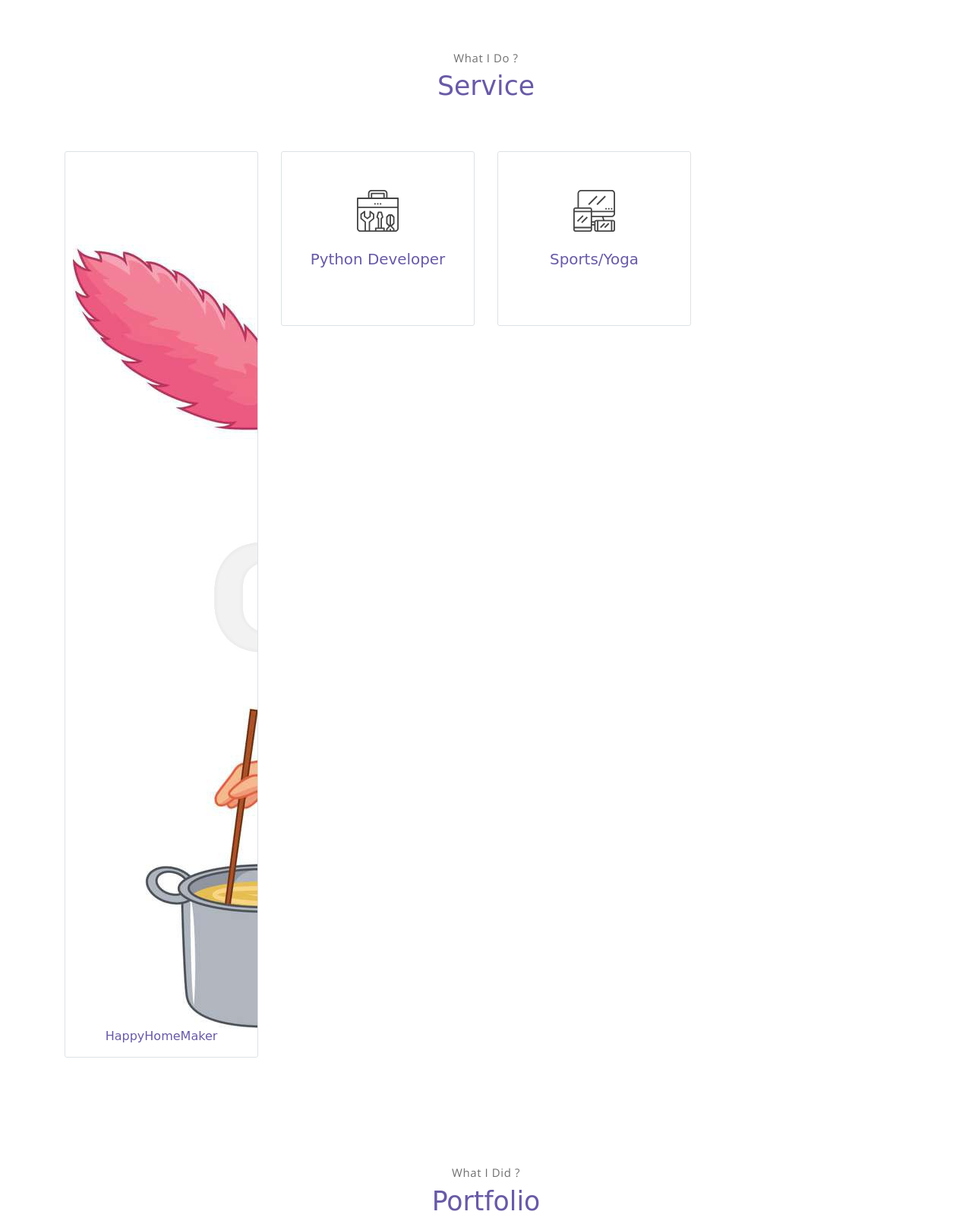
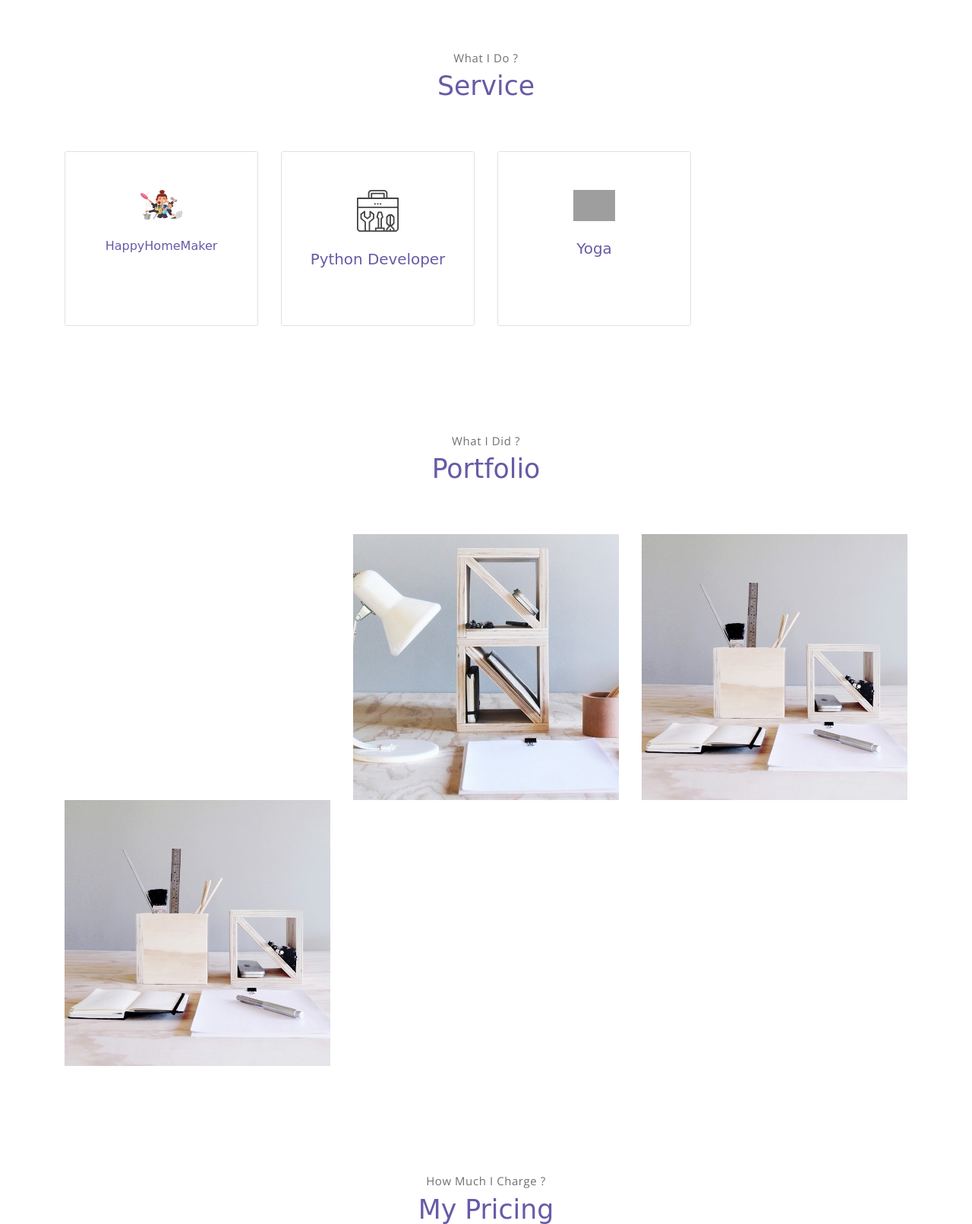
Before and after one commit to umajay/myportfo, a Flask app: page / in a window 1280 px wide. Shown: the part 1190-2801 px from the top of the page at 76% size. Run offline with Flask 3, Linux system fonts and the light colour scheme; some libraries are stand-ins or nearby versions; some web fonts are replaced; grey boxes are pictures that could not be loaded.

Commit message:
description change in about me-index.html

```diff
--- a/templates/index.html
+++ b/templates/index.html
@@ -106,8 +106,8 @@
                         <div class="body">
                             <img src="./static/assets/imgs/Homemaker.jpg"
                                 alt="Homemaker"
-                                class="link">
-                            <a href="http://umarani.pythonanywhere.com/#HappyHomeMaker">
+                                class="icon">
+                            <a href="#HappyHomeMaker">
                              <h6>HappyHomeMaker</h6>
                             </a>
 <!--                            #<h6 class="title">HappyHomemaker</h6>-->
@@ -146,12 +146,12 @@
                 <div class="col-md-6 col-lg-3">
                     <div class="service-card">
                         <div class="body">
-                            <img src="./static/assets/imgs/responsive.svg"
-                                alt="Download free bootstrap 4 landing page, free boootstrap 4 templates, Download free bootstrap 4.1 landing page, free boootstrap 4.1.1 templates, meyawo Landing page"
+                            <img src="./static/assets/imgs/Yoga.svg"
+                                alt="Yoga"
                                 class="icon">
-                            <h6 class="title">Sports/Yoga</h6>
-                            <p class="subtitle">I love myself and hence to sweatout:) I somehow manage to find time for Yoga practise on daily basis and throwball(somedays)
-                                inspite of my  busy life schedule.Thanks to my whole family to motivate and support me in whatever i do!.</p>
+                            <h6 class="title">Yoga</h6>
+                            <p class="subtitle">I love myself and hence to sweat out:) I manage to find time for Yoga practise on daily basis.
+                                Thanks to my whole family to motivate and support me in whatever i do!.</p>
                         </div>
                     </div>
                 </div>
```
